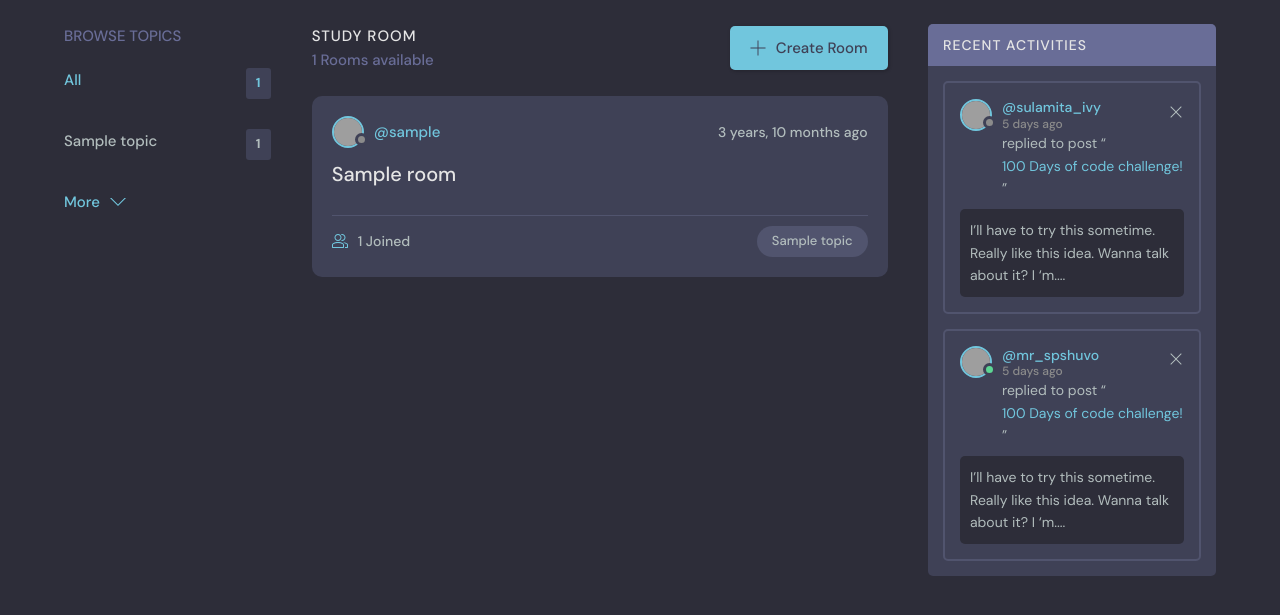
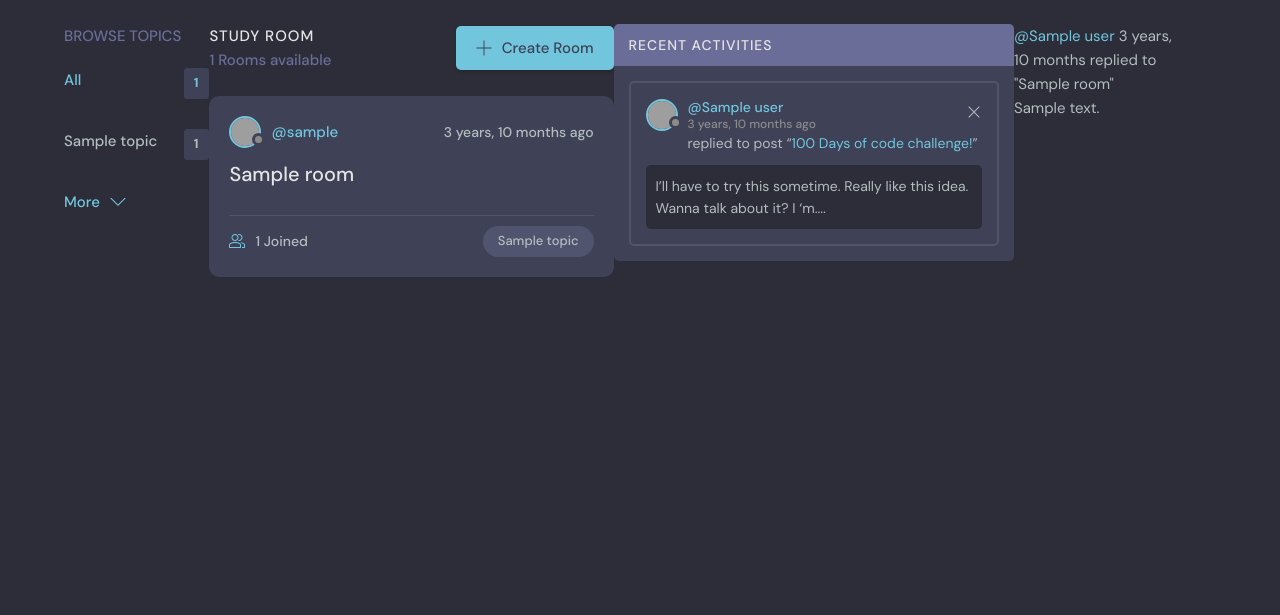
Before and after one commit to EnSabahNurX/StudyBud_Django_Project, a Django app: template base/templates/base/index.html in a window 1280 px wide. Shown: the part 76-691 px from the top of the page. Run offline with Django 4.2, Linux system fonts and the light colour scheme; the template is opened without the code that fills it: most values are stand-ins (such as "Sample title", 1, 10 or a date in 2020); grey boxes are pictures that could not be loaded.

Commit message:
Adjusting the urls inside new theme also loops

```diff
--- a/base/templates/base/activity_component.html
+++ b/base/templates/base/activity_component.html
@@ -1,5 +1,40 @@
-<h3>Recent Activities</h3>
-<hr>
+<div class="activities">
+    <div class="activities__header">
+        <h2>Recent Activities</h2>
+    </div>
+    {% for message in room_messages %}
+    <div class="activities__box">
+        <div class="activities__boxHeader roomListRoom__header">
+            <a href="{% url 'user-profile' message.user.id %}" class="roomListRoom__author">
+                <div class="avatar avatar--small">
+                    <img src="https://randomuser.me/api/portraits/women/11.jpg" />
+                </div>
+                <p>
+                    @{{message.user}}
+                    <span>{{message.created|timesince}} ago</span>
+                </p>
+            </a>
+            <div class="roomListRoom__actions">
+                <a href="#">
+                    <svg version="1.1" xmlns="http://www.w3.org/2000/svg" width="32" height="32" viewBox="0 0 32 32">
+                        <title>remove</title>
+                        <path
+                            d="M27.314 6.019l-1.333-1.333-9.98 9.981-9.981-9.981-1.333 1.333 9.981 9.981-9.981 9.98 1.333 1.333 9.981-9.98 9.98 9.98 1.333-1.333-9.98-9.98 9.98-9.981z">
+                        </path>
+                    </svg>
+                </a>
+            </div>
+        </div>
+        <div class="activities__boxContent">
+            <p>replied to post “<a href="room.html">100 Days of code challenge!</a>”</p>
+            <div class="activities__boxRoomContent">
+                I’ll have to try this sometime. Really like this idea. Wanna talk about it? I ‘m....
+            </div>
+        </div>
+    </div>
+    {% endfor %}
+</div>
+
 {% for message in room_messages %}
 <div>
     <small><a href="{% url 'user-profile' message.user.id %}">@{{message.user}}</a>
--- a/base/templates/base/index.html
+++ b/base/templates/base/index.html
@@ -48,70 +48,7 @@
     <!-- Room List End -->
 
     <!-- Activities Start -->
-    <div class="activities">
-      <div class="activities__header">
-        <h2>Recent Activities</h2>
-      </div>
-      <div class="activities__box">
-        <div class="activities__boxHeader roomListRoom__header">
-          <a href="profile.html" class="roomListRoom__author">
-            <div class="avatar avatar--small">
-              <img src="https://randomuser.me/api/portraits/women/11.jpg" />
-            </div>
-            <p>
-              @sulamita_ivy
-              <span>5 days ago</span>
-            </p>
-          </a>
-          <div class="roomListRoom__actions">
-            <a href="#">
-              <svg version="1.1" xmlns="http://www.w3.org/2000/svg" width="32" height="32" viewBox="0 0 32 32">
-                <title>remove</title>
-                <path
-                  d="M27.314 6.019l-1.333-1.333-9.98 9.981-9.981-9.981-1.333 1.333 9.981 9.981-9.981 9.98 1.333 1.333 9.981-9.98 9.98 9.98 1.333-1.333-9.98-9.98 9.98-9.981z">
-                </path>
-              </svg>
-            </a>
-          </div>
-        </div>
-        <div class="activities__boxContent">
-          <p>replied to post “<a href="room.html">100 Days of code challenge!</a>”</p>
-          <div class="activities__boxRoomContent">
-            I’ll have to try this sometime. Really like this idea. Wanna talk about it? I ‘m....
-          </div>
-        </div>
-      </div>
-
-      <div class="activities__box">
-        <div class="activities__boxHeader roomListRoom__header">
-          <a href="profile.html" class="roomListRoom__author">
-            <div class="avatar avatar--small active">
-              <img src="https://randomuser.me/api/portraits/men/13.jpg" />
-            </div>
-            <p>
-              @mr_spshuvo
-              <span>5 days ago</span>
-            </p>
-          </a>
-          <div class="roomListRoom__actions">
-            <a href="#">
-              <svg version="1.1" xmlns="http://www.w3.org/2000/svg" width="32" height="32" viewBox="0 0 32 32">
-                <title>remove</title>
-                <path
-                  d="M27.314 6.019l-1.333-1.333-9.98 9.981-9.981-9.981-1.333 1.333 9.981 9.981-9.981 9.98 1.333 1.333 9.981-9.98 9.98 9.98 1.333-1.333-9.98-9.98 9.98-9.981z">
-                </path>
-              </svg>
-            </a>
-          </div>
-        </div>
-        <div class="activities__boxContent">
-          <p>replied to post “<a href="room.html">100 Days of code challenge!</a>”</p>
-          <div class="activities__boxRoomContent">
-            I’ll have to try this sometime. Really like this idea. Wanna talk about it? I ‘m....
-          </div>
-        </div>
-      </div>
-    </div>
+    {% include 'base/activity_component.html' %}
     <!-- Activities End -->
   </div>
 </main>
```
